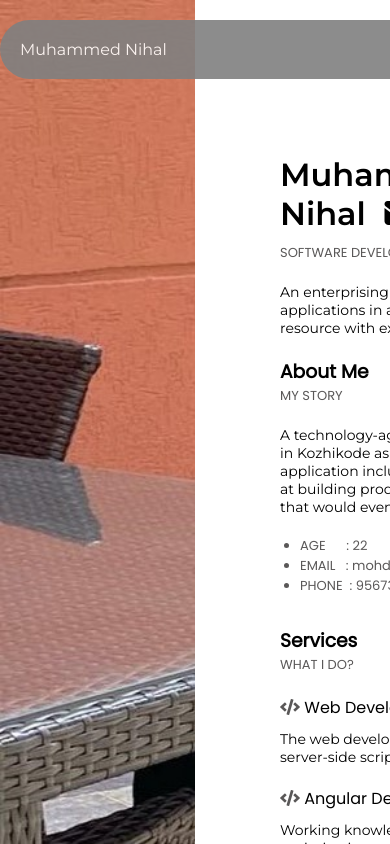
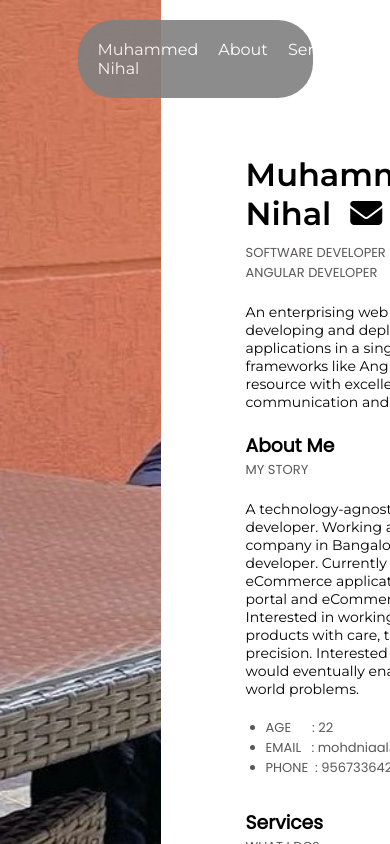
Before and after one commit to mohdniaal/nihal-website, an Angular app: page / in a window 390 px wide. Built offline with nearby package versions, Linux system fonts and the light colour scheme; a web font is replaced by a local one.

Commit message:
page response

```diff
--- a/src/app/homepage/homepage.component.css
+++ b/src/app/homepage/homepage.component.css
@@ -16,13 +16,13 @@
   display: flex;
   justify-content: space-around;
   margin: 0 auto;
-  width: 900px;
+  width: 600px;
   gap: 20px;
   background-color: grey;
   opacity: .9;
   padding: 20px;
   color: white;
-  border-radius: 30px;
+  border-radius: 35px;
 }
 
 .navbar div:first-child {
@@ -38,7 +38,7 @@
 .left {
   width: 100%;
   position: relative;
-  background-image: url('/assets/profile-pic.jpg');
+  background-image: url('/assets/profile-pic 2.jpg');
   background-size: cover;
   height: 100%;
 }
@@ -199,7 +199,7 @@
 
 .blog-items {
   display: flex;
-  justify-content: space-between;
+  justify-content: space-around;
   gap: 10px;
 }
 
@@ -207,6 +207,7 @@
   width: 290px;
   display: flex;
   justify-content: center;
+  position: relative;
   flex-direction: column;
   /* align-items: center; */
   background-color: #c5c1c198;
@@ -223,6 +224,7 @@
 }
 
 .blog-item img {
+  /* position: absolute; */
   width: 290px;
   height: 160px;
 }
@@ -267,7 +269,6 @@
 
 .progress-bar-container:not(:last-child) {
   margin-bottom: 50px;
-
 }
 
 /* Styling the h2 tag by giving color,
@@ -277,7 +278,6 @@
   letter-spacing: 1px;
   font-size: 15px;
   font-weight: bold;
-
 }
 
 /* Styling the border and box
@@ -290,14 +290,11 @@
   border-radius: 5px;
   background-color: grey;
   z-index: 1000;
-
-  /* box-shadow: 0 0 10px black */
 }
 
 /* Stylingthe background color of each
       animation and border radius */
 .percentage {
-
   display: block;
   height: 100%;
   background-color: black;
@@ -325,3 +322,43 @@
 .typescript {
   width: 50%;
 }
+
+@media screen and (max-width: 1300px) {
+  .left {
+    /* display: none; */
+    width: 70%;
+    position: relative;
+  }
+
+  .right {
+    width: 100%;
+  }
+
+  .blog-items {
+    display: block;
+    position: relative;
+  }
+
+  .blog-item {
+    row-gap: 10px;
+    margin-top: 10px;
+  }
+
+  .progress-bar {
+    width: 80%;
+  }
+
+}
+
+@media screen and (max-width: 1000px) {
+  .navbar-content {
+    /* position: fixed;
+    top: 20px;
+    width: 50px;*/
+    width: 50%;
+    left: 0;
+    position: relative;
+
+  }
+
+}
--- a/src/app/homepage/homepage.component.html
+++ b/src/app/homepage/homepage.component.html
@@ -2,6 +2,7 @@
   <div class="navbar">
     <div class="navbar-content">
       <div class="navbtn">Muhammed Nihal</div>
+
       <div class="navbtn">About</div>
       <div class="navbtn">Service</div>
       <div class="navbtn">Resume</div>
@@ -41,7 +42,7 @@
             MY STORY</p>
           <p class="summary">
             A technology-agnostic front-end developer. Working at a service-based IT company in
-            Kozhikode as
+            Bangalore as
             an Angular developer. Currently working on eCommerce application including admin portal
             and
             eCommerce website. Interested in working at building products with care, thought, and
```
Also changed, not shown: src/assets/profile-pic 2.jpg (added).
